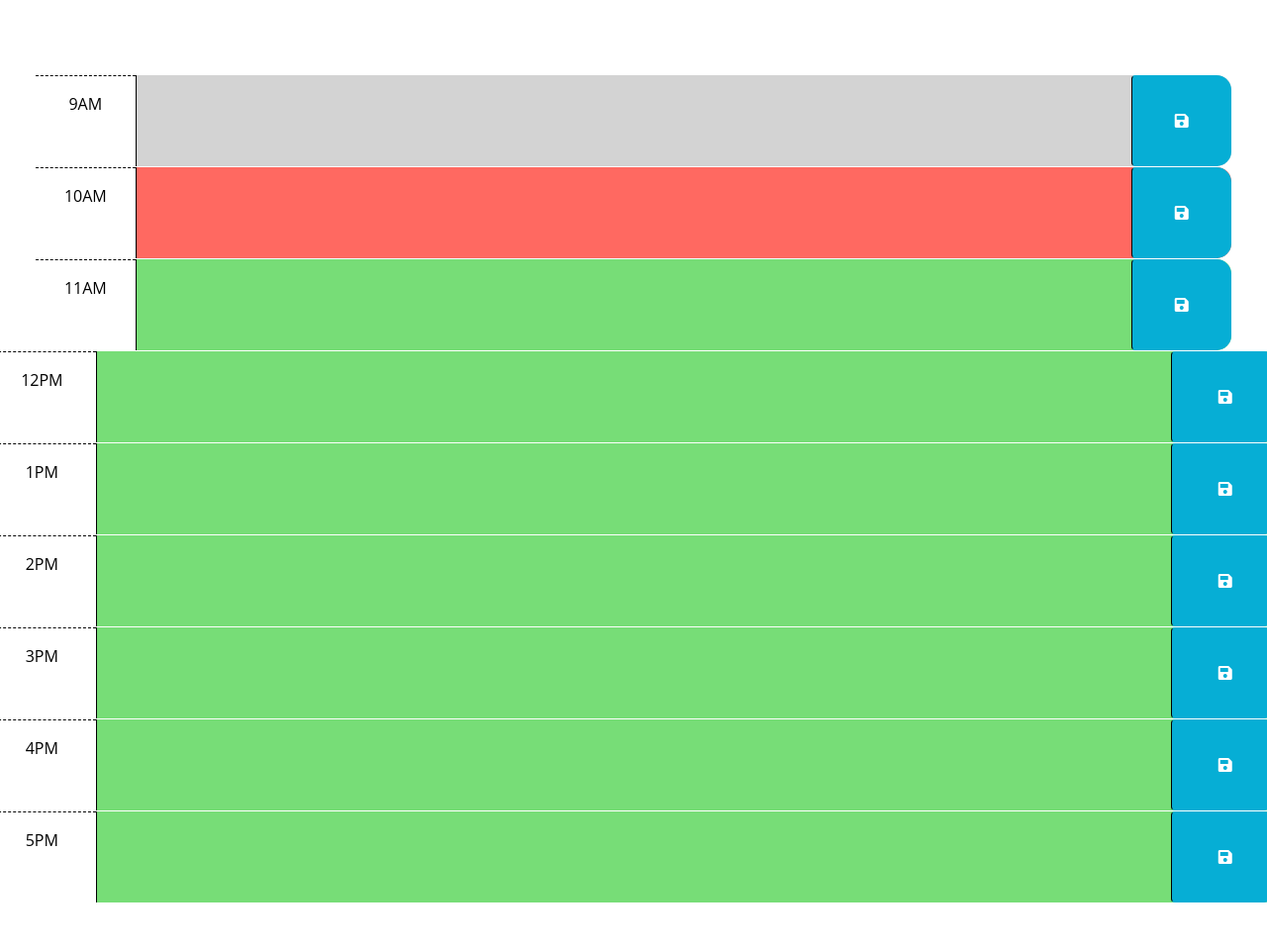
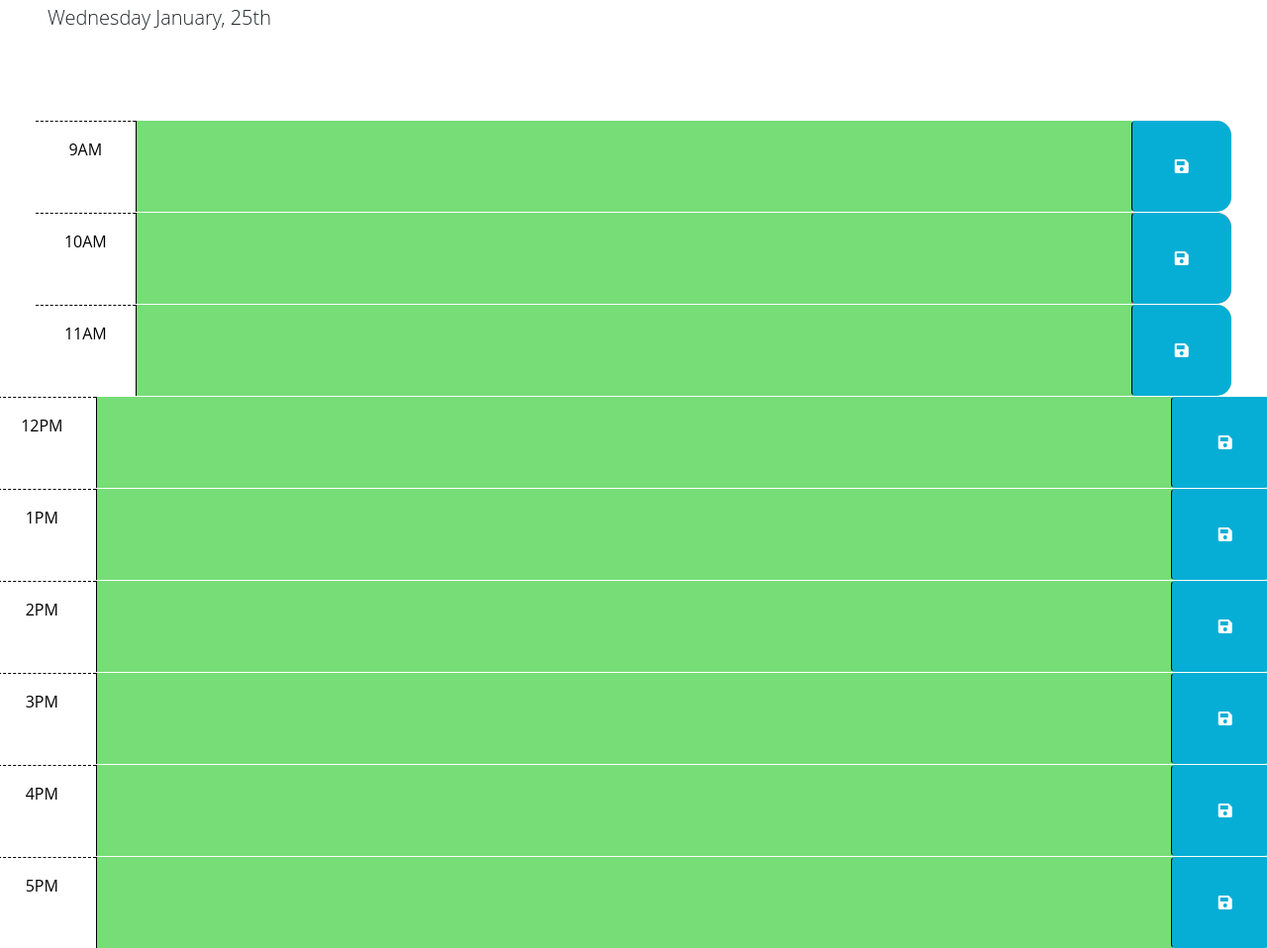
Before and after one commit to patrickmc19/module-5-challenge, a plain HTML site: page index.html in a window 1280 px wide. Shown: the part 176-1134 px from the top of the page at 99% size. Before the commit the page ends 1088 px from the top, so only its background shows below. Drawn offline with nearby package versions, Linux system fonts and the light colour scheme.

Commit message:
created formatting for past, present, future time slots & local storage set/get items

```diff
--- a/assets/script.js
+++ b/assets/script.js
@@ -1,7 +1,28 @@
+$("#currentDay").text(moment().format("dddd MMMM, Do"));
+var currentHour = moment().hour()
 // Wrap all code that interacts with the DOM in a call to jQuery to ensure that
 // the code isn't run until the browser has finished rendering all the elements
 // in the html.
 $(function () {
+    for (let i = 9; i < 18; i++) {
+        if(currentHour > i){
+            $("#hour-"+i).children("textarea").addClass("past")
+        }
+        if(currentHour === i) {
+            $("#hour-"+i).children("textarea").addClass("present")
+        }
+        if(currentHour < i){
+            $("#hour-"+i).children("textarea").addClass("future")
+        }
+        var text = localStorage.getItem("hour-"+i)
+        $("#hour-"+i).children("textarea").val(text)
+    }
+    $(".saveBtn").on("click", saveButton)
+    function saveButton() {
+        var id = $(this).parent().attr("id")
+        var text = $(this).siblings("textarea").val()
+        localStorage.setItem(id, text)
+    }
   // TODO: Add a listener for click events on the save button. This code should
   // use the id in the containing time-block as a key to save the user input in
   // local storage. HINT: What does `this` reference in the click listener
--- a/index.html
+++ b/index.html
@@ -78,7 +78,7 @@
       </div>
     </div>
 
-    <div id="hour-1" class="row time-block future">
+    <div id="hour-13" class="row time-block future">
         <div class="col-2 col-md-1 hour text-center py-3">1PM</div>
         <textarea class="col-8 col-md-10 description" rows="3"> </textarea>
         <button class="btn saveBtn col-2 col-md-1" aria-label="save">
@@ -87,7 +87,7 @@
       </div>
     </div>
 
-    <div id="hour-2" class="row time-block future">
+    <div id="hour-14" class="row time-block future">
         <div class="col-2 col-md-1 hour text-center py-3">2PM</div>
         <textarea class="col-8 col-md-10 description" rows="3"> </textarea>
         <button class="btn saveBtn col-2 col-md-1" aria-label="save">
@@ -96,7 +96,7 @@
       </div>
     </div>
 
-    <div id="hour-3" class="row time-block future">
+    <div id="hour-15" class="row time-block future">
         <div class="col-2 col-md-1 hour text-center py-3">3PM</div>
         <textarea class="col-8 col-md-10 description" rows="3"> </textarea>
         <button class="btn saveBtn col-2 col-md-1" aria-label="save">
@@ -105,7 +105,7 @@
       </div>
     </div>
 
-    <div id="hour-4" class="row time-block future">
+    <div id="hour-16" class="row time-block future">
         <div class="col-2 col-md-1 hour text-center py-3">4PM</div>
         <textarea class="col-8 col-md-10 description" rows="3"> </textarea>
         <button class="btn saveBtn col-2 col-md-1" aria-label="save">
@@ -114,7 +114,7 @@
       </div>
     </div>
 
-    <div id="hour-5" class="row time-block future">
+    <div id="hour-17" class="row time-block future">
         <div class="col-2 col-md-1 hour text-center py-3">5PM</div>
         <textarea class="col-8 col-md-10 description" rows="3"> </textarea>
         <button class="btn saveBtn col-2 col-md-1" aria-label="save">
@@ -124,9 +124,8 @@
     </div>
 
     <script src="https://cdnjs.cloudflare.com/ajax/libs/jquery/3.2.1/jquery.min.js"></script>
-    <script src="https://cdn.jsdelivr.net/npm/dayjs@1.11.3/dayjs.min.js"
-    integrity="sha256-iu/zLUB+QgISXBLCW/mcDi/rnf4m4uEDO0wauy76x7U="
-    crossorigin="anonymous"></script>
+    <script src="https://cdnjs.cloudflare.com/ajax/libs/moment.js/2.29.4/moment.min.js"
+    ></script>
 
     <script src="./assets/script.js"></script>
   </body>
```
